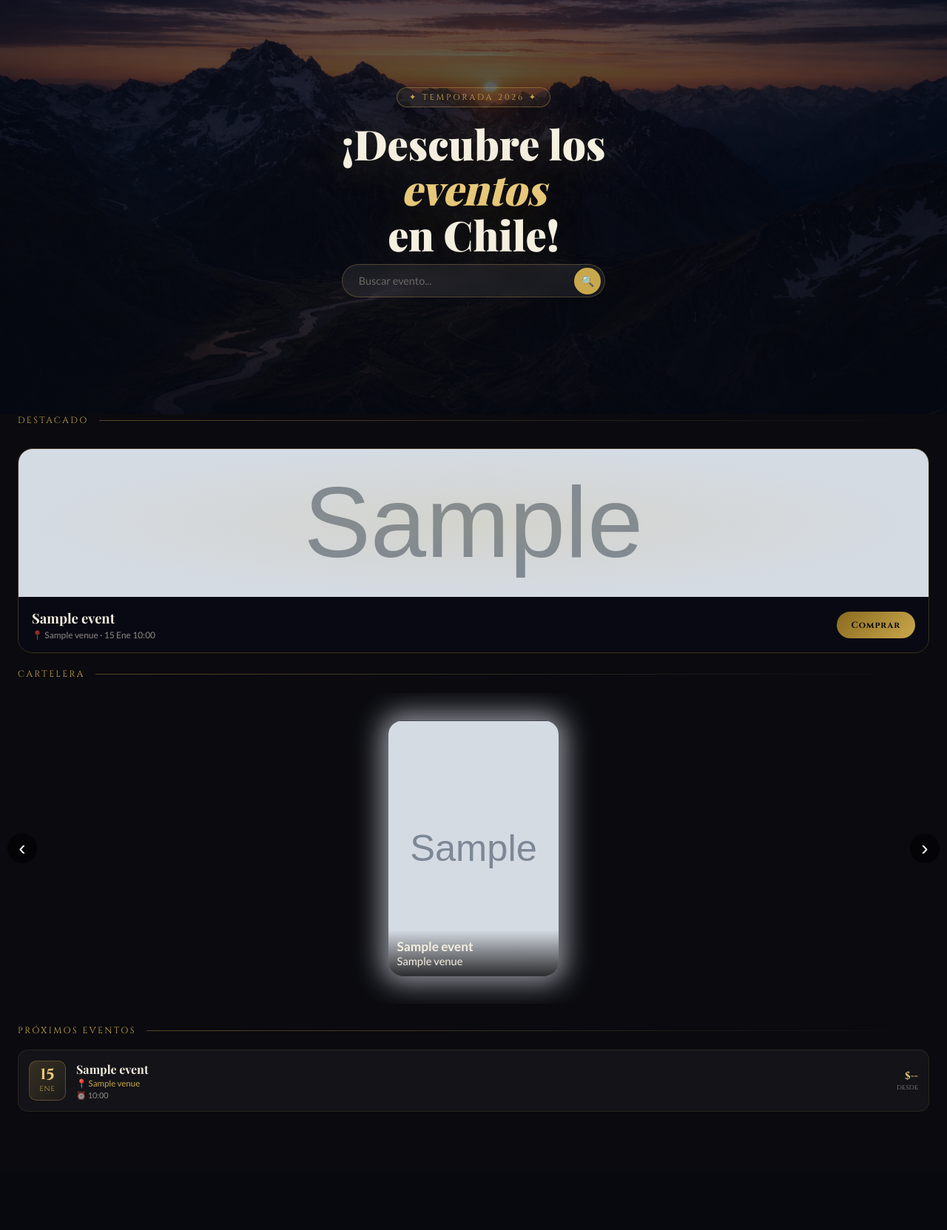
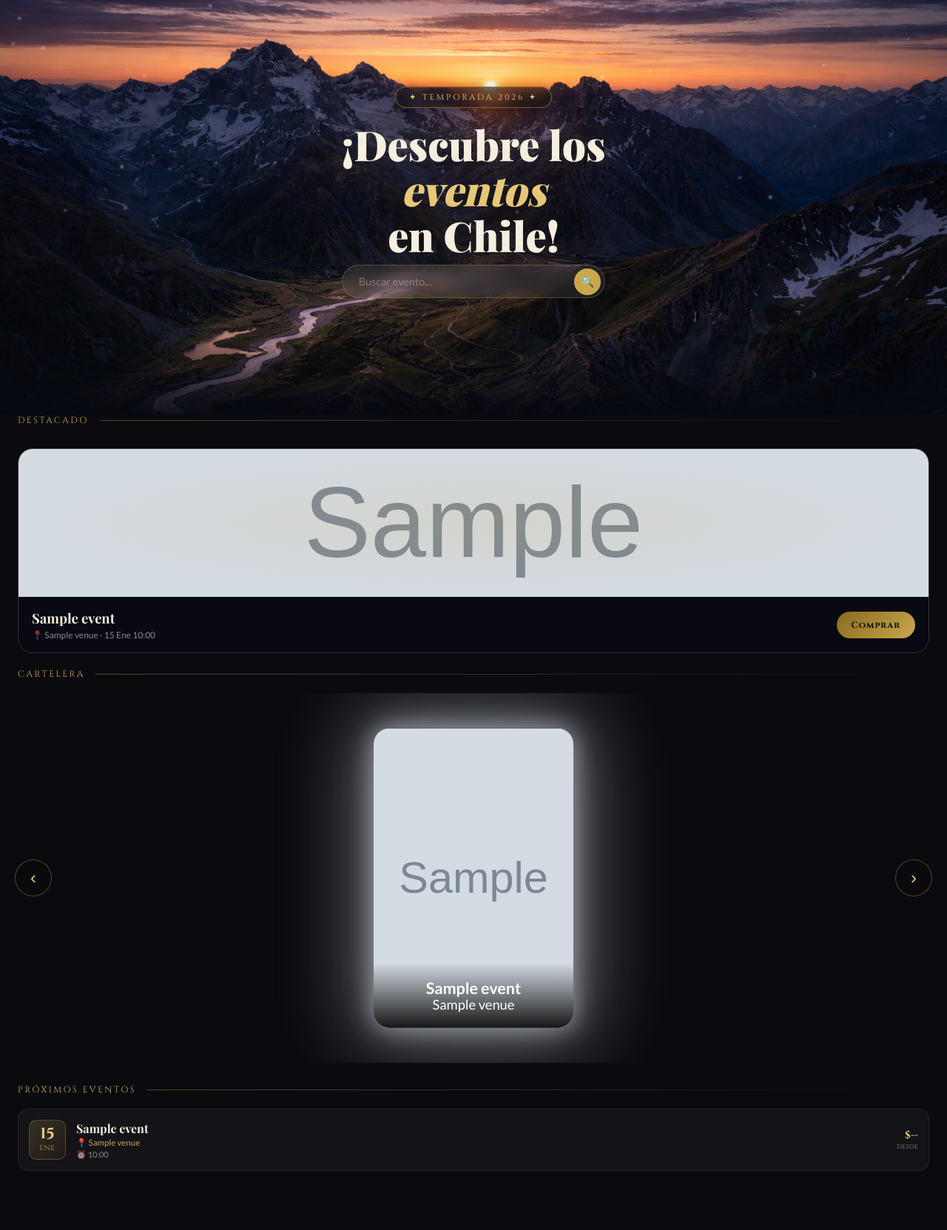
Before and after one commit to alexanderorozcoavila/tiketera, a Django app: page /v2/ in a window 1280 px wide. Shown: the part 69-1732 px from the top of the page at 74% size. Before the commit the page ends 1572 px from the top, so only its background shows below. Run offline with Django 4.2, Linux system fonts and the light colour scheme; tables that the repository leaves empty hold one stand-in row (values such as "Sample post"); grey boxes marked "Sample" are stand-in pictures; some web fonts are replaced.

Commit message:
fix and adds

```diff
--- a/templates/baseV2.html
+++ b/templates/baseV2.html
@@ -110,22 +59,6 @@
             rgba(10,10,20,0.75) 100%
         );
         pointer-events: none;
-        }
-
-        /* ─── PAGES ─── */
-        .page {
-        display: none;
-        position: relative;
-        z-index: 10;
-        min-height: 100vh;
-        opacity: 0;
-        transform: translateY(20px);
-        transition: opacity 0.6s ease, transform 0.6s ease;
-        }
-        .page.active {
-        display: block;
-        opacity: 1;
-        transform: translateY(0);
         }
 
         /* ─── HEADER ─── */
@@ -191,7 +124,35 @@
             text-align: center;
             overflow: hidden;
         }
+        /* Partículas del Hero */
+        #hero-particle-container {
+            position: absolute;
+            inset: 0;
+            pointer-events: none; /* No interfiere con clics en el buscador */
+            z-index: 1;
+        }
 
+        .hero-particle {
+            position: absolute;
+            background: var(--glow-color, #ffffff);
+            border-radius: 50%;
+            filter: blur(1.2px);
+            box-shadow: 0 0 10px var(--glow-color, rgba(255,255,255,0.4));
+            opacity: 0;
+        }
+
+        @keyframes heroSnowfall {
+            0% { transform: translateY(-10vh) translateX(0); opacity: 0; }
+            20% { opacity: 0.5; }
+            80% { opacity: 0.5; }
+            100% { transform: translateY(70vh) translateX(40px); opacity: 0; }
+        }
+
+        /* Aseguramos que tu contenido esté sobre las partículas */
+        .hero-image-content {
+            position: relative;
+            z-index: 2;
+        }
         .hero-image img {
             position: absolute;
             inset: 0;
@@ -199,17 +160,6 @@
             height: 100%;
             object-fit: cover;
             z-index: 0;
-        }
-
-        .hero-image::after {
-            content: '';
-            position: absolute;
-            inset: 0;
-            background: linear-gradient(
-                180deg,
-                rgba(5,8,16,0.6),
-                rgba(5,8,16,0.9)
-            );
         }
 
         .hero-image-content {
@@ -223,19 +173,26 @@
             }
         }
 
+
        .hero-tag {
             display: inline-block;
             font-family: 'Cinzel', serif;
             font-size: 0.7rem;
             letter-spacing: 0.25em;
-        color: var(--gold);
-        border: 1px solid rgba(201,168,76,0.4);
-        padding: 5px 16px;
+            color: var(--gold-light); /* Cambiado a light para más brillo */
+            border: 1px solid rgba(201, 168, 76, 0.5); /* Borde un poco más sólido */
+            padding: 6px 18px;
             border-radius: 20px;
             margin-bottom: 18px;
             text-transform: uppercase;
-        background: rgba(201,168,76,0.08);
+
+            background: rgba(10, 10, 15, 0.6);
+            backdrop-filter: blur(8px);
+            -webkit-backdrop-filter: blur(8px);
+
+            box-shadow: 0 4px 15px rgba(0, 0, 0, 0.4), inset 0 0 10px rgba(201, 168, 76, 0.1);
         }
+
         .hero-title {
         font-family: 'Playfair Display', serif;
         font-size: clamp(2rem, 7vw, 3.5rem);
@@ -287,6 +244,17 @@
         transition: all 0.3s;
         }
         .search-btn:hover { background: var(--gold-light); transform: translateY(-50%) scale(1.05); }
+        /* Transiciones para el filtrado suave */
+        .featured-wrap, .carousel, .section-header, .upcoming-item {
+            transition: opacity 0.4s ease, transform 0.4s ease;
+            will-change: opacity, transform;
+        }
+
+        /* Opcional: un efecto de hover extra para tus resultados filtrados */
+        .upcoming-item:hover {
+            transform: translateY(-3px);
+            box-shadow: 0 10px 25px rgba(0,0,0,0.3);
+        }
 
         /* SECTION TITLE */
         .section-header {
@@ -306,11 +274,17 @@
         background: linear-gradient(90deg, rgba(201,168,76,0.4), transparent);
         }
 
-   /* ─── CAROUSEL ─── */
+        /* ─── CAROUSEL: FIX COMPLETO ─── */
         .carousel {
             position: relative;
-            padding: 60px 0; /* más espacio arriba/abajo */
+            padding: 100px 0;
             overflow: hidden;
+            perspective: 1000px;
+
+            /* 🔥 FIX: evita selección */
+            user-select: none;
+            -webkit-user-select: none;
+            -ms-user-select: none;
         }
 
         /* CONTENEDOR */
@@ -318,50 +292,75 @@
             display: flex;
             align-items: center;
             gap: 20px;
-            transition: transform 0.5s ease;
+            transition: transform 0.6s cubic-bezier(0.23, 1, 0.32, 1);
             will-change: transform;
+
+            /* 🔥 FIX MOBILE */
+            touch-action: pan-y;
+
+            /* UX */
+            cursor: grab;
         }
 
-        /* TARJETAS */
+        .carousel-track:active {
+            cursor: grabbing;
+        }
+
+        /* ITEMS */
         .carousel-item {
             width: 200px;
             height: 300px;
             border-radius: 16px;
-            overflow: visible; /* 🔥 IMPORTANTE (evita cortes del glow) */
+            overflow: visible;
             position: relative;
             cursor: grab;
-            transition: all 0.5s ease;
-            opacity: 0.5;
-            transform: scale(0.8);
+            transition: all 0.5s cubic-bezier(0.4, 0, 0.2, 1);
+            opacity: 0.2;
+            transform: scale(0.7);
             z-index: 1;
-
-            --glow-color: rgba(201,168,76,0.6);
+            --glow-color: rgba(201, 168, 76, 1);
         }
 
-        /* cuando arrastras */
-        .carousel-item:active {
-            cursor: grabbing;
-        }
-
-        /* IMAGEN */
+        /*  FIX: imagen no draggable */
         .carousel-item img {
             width: 100%;
             height: 100%;
             object-fit: cover;
             object-position: center 35%;
-            border-radius: 16px; /* 🔥 evita cortes visuales */
+            border-radius: 16px;
+            transition: filter 0.5s ease;
+
+                user-select: none;
+                -webkit-user-drag: none;
         }
 
-        /*  MÓVIL */
-        @media (max-width: 768px) {
-            .carousel-item {
-                width: 160px;
-                height: 240px;
+        /* ACTIVE */
+        .carousel-item.active {
+            transform: scale(1.35);
+            opacity: 1;
+            z-index: 10;
+            box-shadow:
+                0 0 25px 2px var(--glow-color),
+                0 0 50px 10px rgba(0,0,0,0.6);
         }
 
-            .carousel-item img {
-                object-position: center 45%;
+        /* SIDE */
+        .carousel-item.side {
+            transform: scale(1);
+            opacity: 0.6;
+            z-index: 5;
         }
+
+        /* GLOW */
+        .carousel-item.active::before {
+            content: "";
+            position: absolute;
+            inset: -15px;
+            border-radius: 25px;
+            background: var(--glow-color);
+            filter: blur(40px);
+            opacity: 0.8;
+            z-index: -1;
         }
 
         /* INFO */
@@ -369,47 +368,15 @@
             position: absolute;
             bottom: 0;
             width: 100%;
-            padding: 10px;
-            background: linear-gradient(transparent, rgba(0,0,0,0.8));
-            font-size: 0.8rem;
+            padding: 15px 10px;
+            background: linear-gradient(transparent, rgba(0,0,0,0.9));
+            font-size: 0.85rem;
+            color: white;
             border-radius: 0 0 16px 16px;
-        }
+            text-align: center;
 
-        /* CENTRO */
-        .carousel-item.active {
-            transform: scale(1.15); /* más protagonismo */
-            opacity: 1;
-            z-index: 3;
-        }
-
-        /* LADOS */
-        .carousel-item.side {
-            transform: scale(0.9);
-            opacity: 0.7;
-            z-index: 2;
-        }
-
-        /* RESTO */
-        .carousel-item:not(.active):not(.side) {
-            opacity: 0.3;
-            transform: scale(0.75);
-        }
-
-        /*  GLOW SUAVE (sin cortes) */
-        .carousel-item.active::before {
-            content: "";
-            position: absolute;
-            inset: -10px; /* 🔥 más aire */
-            border-radius: 20px;
-            background: var(--glow-color);
-            filter: blur(20px);
-            opacity: 0.35;
-            z-index: -1;
-        }
-
-        /* sombra */
-        .carousel-item.active {
-            box-shadow: 0 0 30px 6px var(--glow-color);
+            /* 🔥 FIX: no seleccionar texto */
+            user-select: none;
         }
 
         /* BOTONES */
@@ -417,29 +384,79 @@
             position: absolute;
             top: 50%;
             transform: translateY(-50%);
-            background: rgba(0,0,0,0.6);
-            border: none;
-            color: white;
-            font-size: 28px;
-            width: 40px;
-            height: 40px;
+
+            background: rgba(10, 10, 15, 0.65);
+            backdrop-filter: blur(10px);
+            -webkit-backdrop-filter: blur(10px);
+
+            border: 1px solid rgba(201, 168, 76, 0.4);
+            color: var(--gold-light);
+
+            font-size: 24px;
+            width: 50px;
+            height: 50px;
             border-radius: 50%;
             cursor: pointer;
-            z-index: 10;
+            z-index: 20;
+            transition: all 0.3s ease;
+            display: flex;
+            align-items: center;
+            justify-content: center;
         }
 
-        .carousel-btn.left { left: 10px; }
-        .carousel-btn.right { right: 10px; }
+        .carousel-btn:hover {
+            background: var(--gold);
+            color: var(--dark);
+            border-color: var(--gold-light);
+            box-shadow: 0 0 25px rgba(201, 168, 76, 0.5);
+            transform: translateY(-50%) scale(1.1);
+        }
 
-        /* EVENT CARDS – horizontal scroll */
-        .events-scroll {
-        display: flex; gap: 16px;
-        padding: 0 24px 8px;
-        overflow-x: auto;
-        scrollbar-width: none;
-        -webkit-overflow-scrolling: touch;
+        .carousel-btn.left { left: 20px; }
+        .carousel-btn.right { right: 20px; }
+
+        /* RESPONSIVE */
+        @media (max-width: 768px) {
+            .carousel { padding: 60px 0; }
+
+            .carousel-item {
+                width: 150px;
+                height: 230px;
             }
-        .events-scroll::-webkit-scrollbar { display: none; }
+
+            .carousel-item.active {
+                transform: scale(1.2);
+            }
+        }
+
+        /* FONDO DE VISTA event_detailV2 */
+        .bg-image {
+            position: fixed;
+            inset: 0;
+            z-index: -1;
+            overflow: hidden;
+        }
+
+        .bg-image img {
+            width: 100%;
+            height: 100%;
+            object-fit: cover;
+        }
+
+        /* overlay para que combine con tu diseño */
+        .hero-image::after {
+        content: '';
+        position: absolute;
+        bottom: -1px;
+        left: 0;
+        width: 100%;
+        height: 120px;
+        background: linear-gradient(
+            to bottom,
+            rgba(5,8,16,0) 0%,
+            rgba(5,8,16,0.9) 100%
+        );
+    }
 
         .event-card {
         flex: 0 0 220px;
--- a/templates/events/event_listV2.html
+++ b/templates/events/event_listV2.html
@@ -2,23 +2,16 @@
 {% load static %}
 {% block content %}
 
-<!-- PAGE -->
-<div class="page active">
-
-
 <!-- HERO -->
 <section class="hero-image">
+  <div id="hero-particle-container"></div>
 
-  <!-- IMAGEN RESPONSIVA -->
   <picture>
-    <!-- Móvil -->
     <source media="(max-width: 768px)" srcset="{% static 'ticketera/img/cordilleraVertical.png' %}">
 
-    <!-- Desktop -->
     <img src="{% static 'ticketera/img/cordilleraHorizontal.png' %}" alt="Cordillera">
   </picture>
 
-  <!-- CONTENIDO -->
   <div class="hero-image-content">
     <div class="hero-tag">✦ Temporada 2026 ✦</div>
 
@@ -26,12 +19,11 @@
       ¡Descubre los<br><em>eventos</em><br>en Chile!
     </h1>
 
-    <form method="GET" class="search-wrap">
-      <input type="text" name="q" placeholder="Buscar evento..." value="{{ request.GET.q }}">
+    <form method="GET" class="search-wrap" autocomplete="off">
+    <input type="text" id="eventSearch" placeholder="Buscar evento..." autocomplete="off">
     <button class="search-btn">🔍</button>
   </form>
   </div>
-
 </section>
 
 <!-- FEATURED -->
@@ -127,147 +119,196 @@
 </div>
 
 </div>
+<script>
+// ==========================================
+// 1. VARIABLES GLOBALES Y ESTADO
+// ==========================================
+let currentIndex = 0;
+const track = document.getElementById("carouselTrack");
+const carouselItems = document.querySelectorAll('.carousel-item');
+const upcomingItems = document.querySelectorAll('.upcoming-item');
+const featured = document.querySelector('.featured-wrap');
+const carteleraHeaders = document.querySelectorAll('.section-header');
+const carouselContainer = document.querySelector('.carousel');
 
-<script>
-function goToEvent(id){
-  window.location.href = "/event/" + id + "/";
+// ==========================================
+// 2. INICIALIZACIÓN (DOMContentLoaded)
+// ==========================================
+document.addEventListener('DOMContentLoaded', function() {
+    // A. Inicializar Partículas
+    initParticles();
+
+    // B. Inicializar Búsqueda Inteligente
+    const searchInput = document.querySelector('.search-wrap input');
+    if (searchInput) {
+        searchInput.addEventListener('input', handleSearch);
     }
 
-function closeSuccess(){
-  document.getElementById("successScreen").classList.remove("show");
+    // C. Inicializar Glow Dinámico
+    initGlowEffects();
+
+    // D. Inicializar Carrusel
+    updateCarousel();
+});
+
+// ==========================================
+// 3. LÓGICA DE BÚSQUEDA Y FILTRADO
+// ==========================================
+function handleSearch(e) {
+    const query = e.target.value.toLowerCase().trim();
+
+    // Transición de Secciones (Featured y Headers)
+    if (query.length > 0) {
+        if (featured) { featured.style.opacity = '0'; setTimeout(() => { if(e.target.value.length > 0) featured.style.display = 'none'; }, 400); }
+        if (carouselContainer) { carouselContainer.style.opacity = '0'; setTimeout(() => { if(e.target.value.length > 0) carouselContainer.style.display = 'none'; }, 400); }
+        carteleraHeaders.forEach((h, i) => { if(i < 2) { h.style.opacity = '0'; setTimeout(() => { if(e.target.value.length > 0) h.style.display = 'none'; }, 400); } });
+    } else {
+        if (featured) { featured.style.display = 'block'; setTimeout(() => featured.style.opacity = '1', 10); }
+        if (carouselContainer) { carouselContainer.style.display = 'block'; setTimeout(() => carouselContainer.style.opacity = '1', 10); }
+        carteleraHeaders.forEach(h => { h.style.display = 'flex'; setTimeout(() => h.style.opacity = '1', 10); });
     }
 
+    // Filtrado de Items del Carrusel (para que updateCarousel funcione)
+    carouselItems.forEach(item => {
+        const isMatch = item.innerText.toLowerCase().includes(query);
+        item.style.display = isMatch ? 'block' : 'none';
+    });
 
+    // Filtrado de Lista "Próximos Eventos" con Animación
+    upcomingItems.forEach(item => {
+        const isMatch = item.innerText.toLowerCase().includes(query);
+        if (isMatch) {
+            item.style.display = 'flex';
+            setTimeout(() => { item.style.opacity = '1'; item.style.transform = 'translateY(0)'; }, 10);
+        } else {
+            item.style.opacity = '0';
+            item.style.transform = 'translateY(15px)';
+            setTimeout(() => { if (!item.innerText.toLowerCase().includes(e.target.value.trim())) item.style.display = 'none'; }, 400);
+        }
+    });
 
-let currentIndex = 0;
-
-const track = document.getElementById("carouselTrack");
-const items = track.children;
-
-// =====================
-// 🎯 UPDATE (TU SISTEMA)
-// =====================
-function updateCarousel() {
-    const container = track.parentElement;
-    const containerWidth = container.offsetWidth;
-
-    for (let i = 0; i < items.length; i++) {
-        items[i].classList.remove("active", "side");
-
-        if (i === currentIndex) {
-            items[i].classList.add("active");
-        } else if (i === currentIndex - 1 || i === currentIndex + 1) {
-            items[i].classList.add("side");
-        }
+    // Reiniciar carrusel al buscar para evitar desfases
+    currentIndex = 0;
+    setTimeout(updateCarousel, 10);
 }
 
-    const itemWidth = items[0].offsetWidth;
+// ==========================================
+// 4. LÓGICA DEL CARRUSEL (REPARADA)
+// ==========================================
+function updateCarousel() {
+    if (!track) return;
+    const containerWidth = track.parentElement.offsetWidth;
+    const allItems = Array.from(track.children);
+    const visibleItems = allItems.filter(item => item.style.display !== 'none');
+
+    if (visibleItems.length === 0) return;
+
+    // Ajustar índice si el filtro reduce los items
+    if (currentIndex >= visibleItems.length) currentIndex = visibleItems.length - 1;
+
+    allItems.forEach(item => item.classList.remove("active", "side"));
+
+    // Aplicar clases solo a los visibles
+    visibleItems.forEach((item, index) => {
+        if (index === currentIndex) item.classList.add("active");
+        else if (index === currentIndex - 1 || index === currentIndex + 1) item.classList.add("side");
+    });
+
+    const itemWidth = allItems[0].offsetWidth || 300;
     const gap = 20;
-
     const offset = currentIndex * (itemWidth + gap);
     const centerOffset = (containerWidth / 2) - (itemWidth / 2);
 
     track.style.transform = `translateX(${centerOffset - offset}px)`;
 }
 
-// =====================
-// 🔘 BOTONES
-// =====================
 function moveCarousel(direction) {
+    const visibleItemsCount = Array.from(track.children).filter(item => item.style.display !== 'none').length;
     currentIndex += direction;
 
-    if (currentIndex < 0) currentIndex = items.length - 1;
-    if (currentIndex >= items.length) currentIndex = 0;
+    if (currentIndex < 0) currentIndex = visibleItemsCount - 1;
+    if (currentIndex >= visibleItemsCount) currentIndex = 0;
 
     updateCarousel();
 }
 
 // =====================
-// 🖱️ DRAG INTELIGENTE
+// 5. EVENTOS DE MOUSE Y TOUCH (CARRUSEL)
 // =====================
 let startX = 0;
 let isDragging = false;
 
-track.addEventListener("mousedown", (e) => {
-    isDragging = true;
-    startX = e.clientX;
-});
-
+if (track) {
+    track.addEventListener("mousedown", (e) => { isDragging = true; startX = e.clientX; });
     track.addEventListener("mouseup", (e) => {
         if (!isDragging) return;
         isDragging = false;
-
         const diff = e.clientX - startX;
-
-    if (diff > 50) {
-        moveCarousel(-1); // derecha
-    } else if (diff < -50) {
-        moveCarousel(1); // izquierda
-    }
+        if (diff > 50) moveCarousel(-1);
+        else if (diff < -50) moveCarousel(1);
     });
-
-track.addEventListener("mouseleave", () => {
-    isDragging = false;
-});
-
-// =====================
-// 📱 TOUCH
-// =====================
-track.addEventListener("touchstart", (e) => {
-    startX = e.touches[0].clientX;
-});
-
+    track.addEventListener("mouseleave", () => isDragging = false);
+    track.addEventListener("touchstart", (e) => startX = e.touches[0].clientX);
     track.addEventListener("touchend", (e) => {
         const diff = e.changedTouches[0].clientX - startX;
+        if (diff > 50) moveCarousel(-1);
+        else if (diff < -50) moveCarousel(1);
+    });
+}
 
-    if (diff > 50) {
-        moveCarousel(-1);
-    } else if (diff < -50) {
-        moveCarousel(1);
+// ==========================================
+// 6. EFECTOS VISUALES (PARTÍCULAS Y GLOW)
+// ==========================================
+function initParticles() {
+    const container = document.getElementById('hero-particle-container');
+    if (!container) return;
+    const totalParticles = 80;
+    for (let i = 0; i < totalParticles; i++) {
+        const p = document.createElement('div');
+        p.className = 'hero-particle';
+        const size = Math.random() * 3 + 1;
+        const duration = Math.random() * 8 + 7;
+        p.style.width = size + 'px';
+        p.style.height = size + 'px';
+        p.style.left = Math.random() * 100 + '%';
+        p.style.top = '-5%';
+        p.style.animation = `heroSnowfall ${duration}s linear infinite`;
+        p.style.animationDelay = `${Math.random() * 10}s`;
+        container.appendChild(p);
+        p.addEventListener('animationiteration', () => p.style.left = Math.random() * 100 + '%');
     }
+}
+
+function initGlowEffects() {
+    document.querySelectorAll(".carousel-item").forEach(item => {
+        const img = item.querySelector("img");
+        if (!img) return;
+        if (img.complete) applyColor(img, item);
+        else img.onload = () => applyColor(img, item);
     });
+}
 
-// =====================
-// 🌈 GLOW DINÁMICO (igual que tienes)
-// =====================
+function applyColor(img, item) {
+    const color = getDominantColor(img);
+    item.style.setProperty("--glow-color", color);
+}
+
 function getDominantColor(img) {
     const canvas = document.createElement("canvas");
     const ctx = canvas.getContext("2d");
-
-    canvas.width = 30;
-    canvas.height = 30;
-
+    canvas.width = 30; canvas.height = 30;
     ctx.drawImage(img, 0, 0, 30, 30);
     const data = ctx.getImageData(0, 0, 30, 30).data;
-
     let r = 0, g = 0, b = 0, count = 0;
-
     for (let i = 0; i < data.length; i += 4) {
-        r += data[i];
-        g += data[i + 1];
-        b += data[i + 2];
-        count++;
+        r += data[i]; g += data[i+1]; b += data[i+2]; count++;
+    }
+    return `rgba(${Math.round(r/count)}, ${Math.round(g/count)}, ${Math.round(b/count)}, 0.6)`;
 }
 
-    r = Math.round(r / count);
-    g = Math.round(g / count);
-    b = Math.round(b / count);
-
-    return `rgba(${r}, ${g}, ${b}, 0.6)`;
-}
-
-document.querySelectorAll(".carousel-item").forEach(item => {
-    const img = item.querySelector("img");
-    if (!img) return;
-
-    img.onload = () => {
-        const color = getDominantColor(img);
-        item.style.setProperty("--glow-color", color);
-    };
-});
-
-// INIT
-window.onload = updateCarousel;
+// =====================
+// 7. EVENTOS DE VENTANA
+// =====================
 window.onresize = updateCarousel;
 </script>
 
--- a/templates/registration/login.html
+++ b/templates/registration/login.html
@@ -4,7 +4,7 @@
 
 {% block content %}
 
-<div class="page active">
+<div>
 
     <!-- HERO -->
     <section class="hero-section">
--- a/templates/registration/register.html
+++ b/templates/registration/register.html
@@ -4,7 +4,7 @@
 
 {% block content %}
 
-<div class="page active">
+<div>
 
     <section class="hero-section">
         <div class="hero-tag">Cuenta</div>
--- a/templates/tickets/my_ticketsV2.html
+++ b/templates/tickets/my_ticketsV2.html
@@ -4,7 +4,7 @@
 
 {% block content %}
 
-<div class="page active">
+<div>
 
     <!-- HERO -->
     <section class="hero-section">
```
Also changed, not shown: other parts of templates/baseV2.html (+1 -69 lines), templates/events/event_detailV2.html (+38 -80 lines), static/ticketera/img/nocheEstrellada.png (added). Lines whose indentation alone changed are shown as unchanged.
